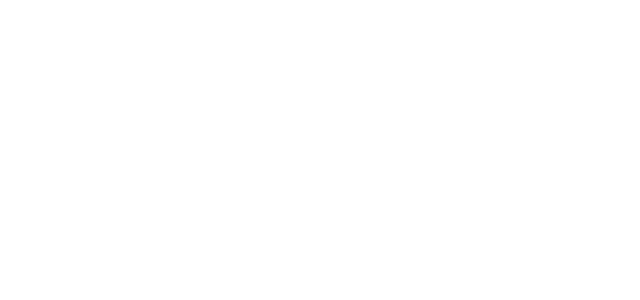
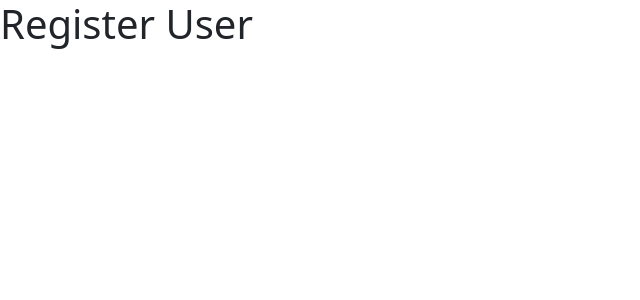
Before and after one commit to andrew-m94/LunchRunnerFrontend_, a React (Create React App) app: page /register in a window 1280 px wide. Before the commit this address had no page. Shown: the top 300 px of the page, without its empty margins (0-640 px from the left). Built offline with nearby package versions, Linux system fonts and the light colour scheme.

Commit message:
Added Login, RegisterUser components, Updated routes in App

```diff
--- a/src/components/App.jsx
+++ b/src/components/App.jsx
@@ -1,6 +1,8 @@
 import React, { Component } from 'react';
 import { BrowserRouter as Router, Routes, Route } from "react-router-dom";
 import HomePage from './HomePage/HomePage';
+import RegisterUser from './RegisterUser/RegisterUser';
+import Login from './Login/Login';
 
 class App extends Component {
     constructor(props) {
@@ -14,6 +16,8 @@
             <Router>
                 <Routes>
                     <Route path="/" element={<HomePage />} />
+                    <Route path="/register" element={<RegisterUser />} />
+                    <Route path="/login" element={<Login />} />
                 </Routes>
             </Router>
         );
--- /dev/null
+++ b/src/components/Login/Login.jsx
@@ -0,0 +1,9 @@
+import React from 'react';
+
+const Login = () => {
+    return (
+        <h1>Login</h1>
+    );
+}
+
+export default Login;
--- /dev/null
+++ b/src/components/RegisterUser/RegisterUser.jsx
@@ -0,0 +1,9 @@
+import React from 'react';
+
+const RegisterUser = () => {
+    return (
+        <h1>Register User</h1>
+    );
+}
+
+export default RegisterUser;
```
